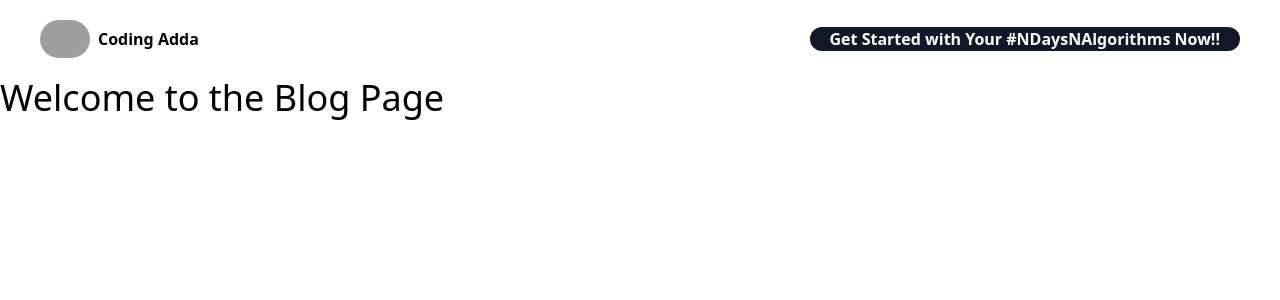
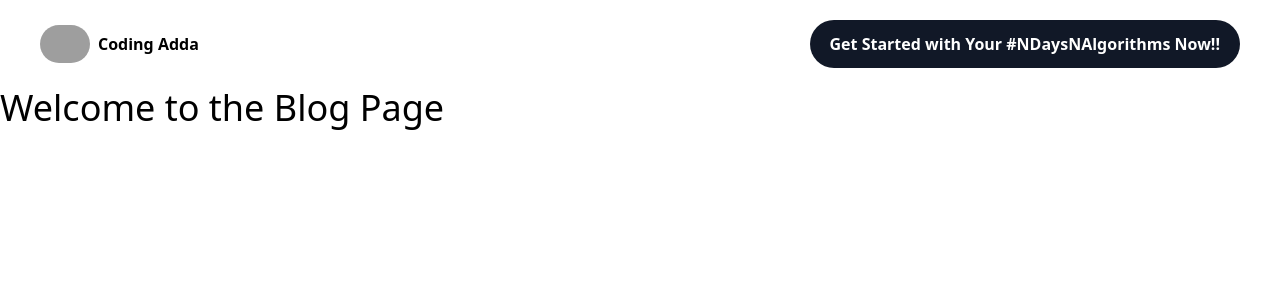
Before and after one commit to Yuvadi29/NextJSWeb, a Next.js app: page / in a window 1280 px wide. Shown: the top 300 px of the page. Built offline with nearby package versions, Linux system fonts and the light colour scheme; grey boxes are pictures that could not be loaded.

Commit message:
NdaysNAlgo Linking

```diff
--- a/components/Header.tsx
+++ b/components/Header.tsx
@@ -23,7 +23,7 @@ const Header = () => {
         <div>
             <Link
             href='/ndaysnalgo'
-            className='px-5 y-3 text-sm md:text-base bg-gray-900 text-[#fff] flex items-center rounded-full text-center'
+            className='px-5 py-3 text-sm md:text-base bg-gray-900 text-[#fff] flex items-center rounded-full text-center'
             >
                 Get Started with Your #NDaysNAlgorithms Now!!
             </Link>
```
